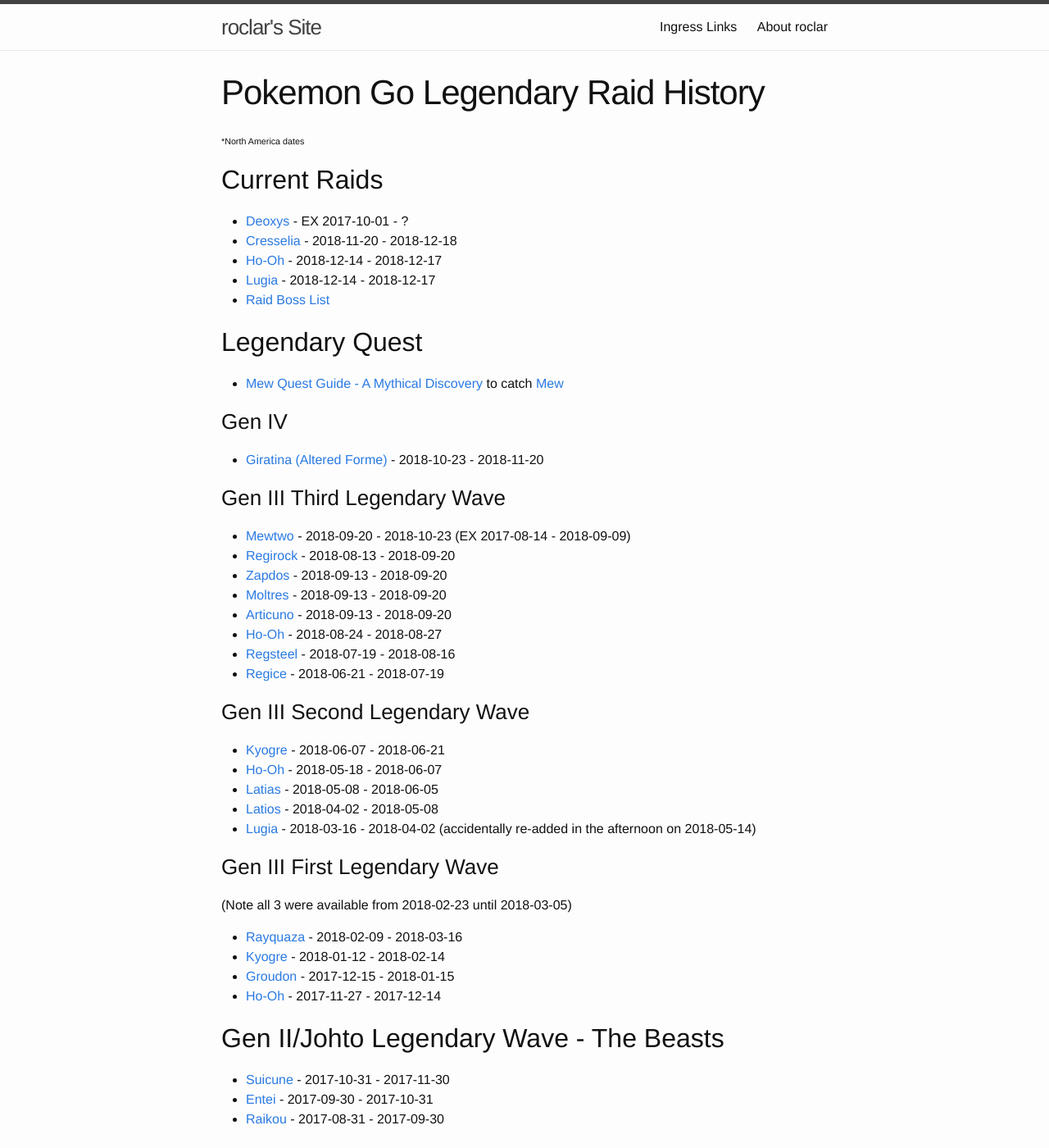
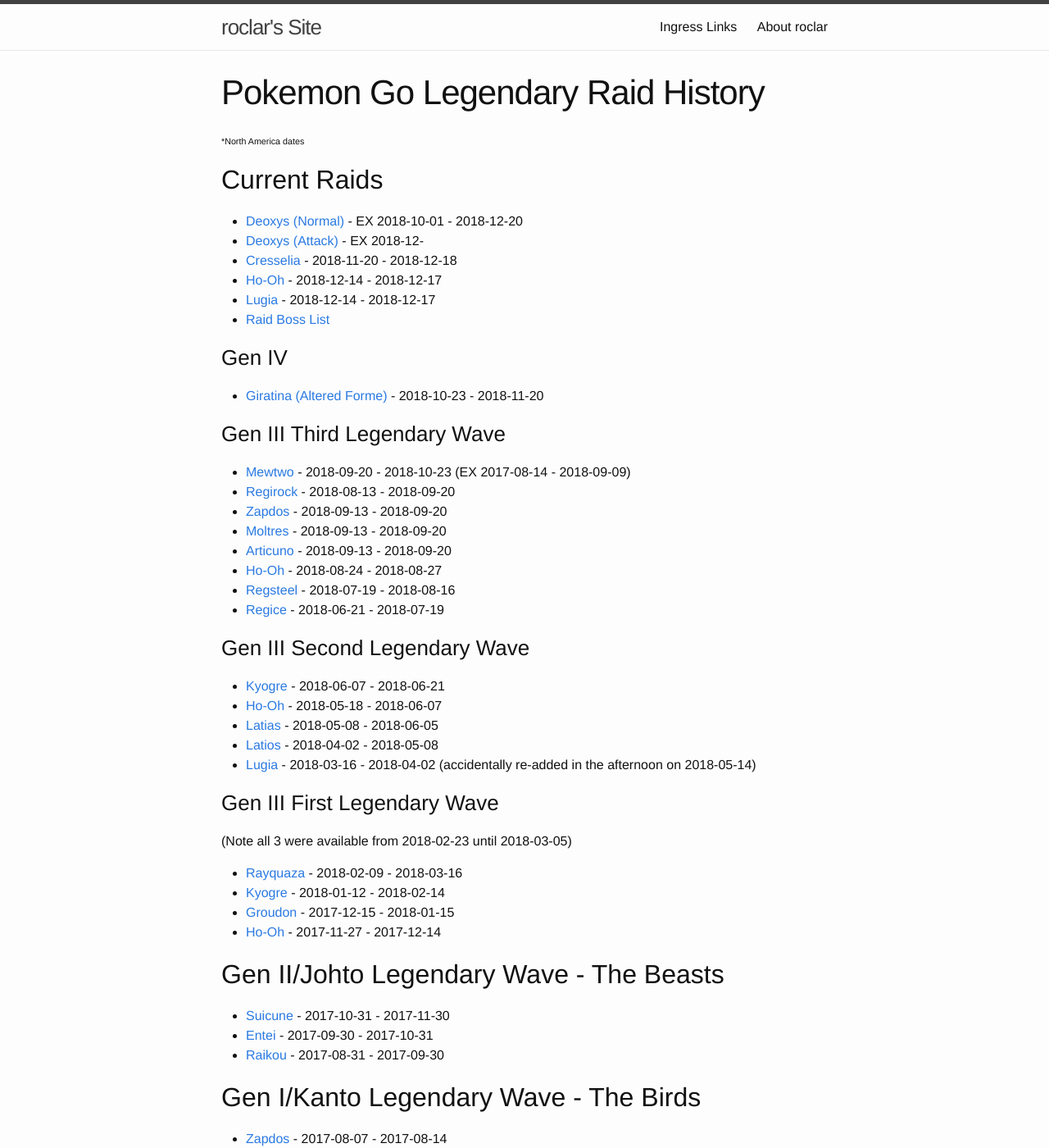
Before and after one commit to roclar/roclar.github.io, a Jekyll site: the page built from PoGoLegendaryHistory.md, in a window 1280 px wide and 1400 px high. Shown: the whole window at 82% size. Built offline with Jekyll 4.4.1, drawn with Linux system fonts in a browser that asks for light colours; some of the changed text lies outside the part shown.

Commit message:
Updated for impending Deoxys EX forme change

```diff
--- a/PoGoLegendaryHistory.md
+++ b/PoGoLegendaryHistory.md
@@ -6,14 +6,12 @@
 ###### *North America dates
 
 ## Current Raids
-- [Deoxys](https://db.pokemongohub.net/pokemon/386) - EX 2017-10-01 - ?
+- [Deoxys (Normal)](https://db.pokemongohub.net/pokemon/386) - EX 2018-10-01 - 2018-12-20
+- [Deoxys (Attack)](https://db.pokemongohub.net/pokemon/386?form=Attack) - EX 2018-12-
 - [Cresselia](https://db.pokemongohub.net/pokemon/488) - 2018-11-20 - 2018-12-18
 - [Ho-Oh](https://db.pokemongohub.net/pokemon/250) - 2018-12-14 - 2018-12-17
 - [Lugia](https://db.pokemongohub.net/pokemon/249) - 2018-12-14 - 2018-12-17
 - [Raid Boss List](https://pokemongo.gamepress.gg/raid-boss-list)
-
-## Legendary Quest
-- [Mew Quest Guide - A Mythical Discovery](https://pokemongohub.net/post/guide/a-mythical-discovery-guide/) to catch [Mew](https://db.pokemongohub.net/pokemon/151)
 
 ### Gen IV
 - [Giratina (Altered Forme)](https://db.pokemongohub.net/pokemon/487?form=Altered) - 2018-10-23 - 2018-11-20
@@ -54,6 +52,7 @@
 - [Lugia](https://db.pokemongohub.net/pokemon/249) - 2017-07-22 - 2017-08-31
 
 ### Sources
+- [Get ready! Attack Forme Deoxys alters EX Raids!](https://pokemongolive.com/post/exraid-deoxys-attack)
 - [Challenge Lugia and Ho-Oh during a Special Raid Weekend!](https://pokemongolive.com/en/post/ho-ohlugiaraidweekenddec2018/)
 - [A new phase of Raid Battles begins with Cresselia!](https://pokemongolive.com/en/post/legendary-cresselia/)
 - [Have a haunting good time during Pokémon GO Halloween 2018!](https://pokemongolive.com/en/post/halloween2018/)
```
